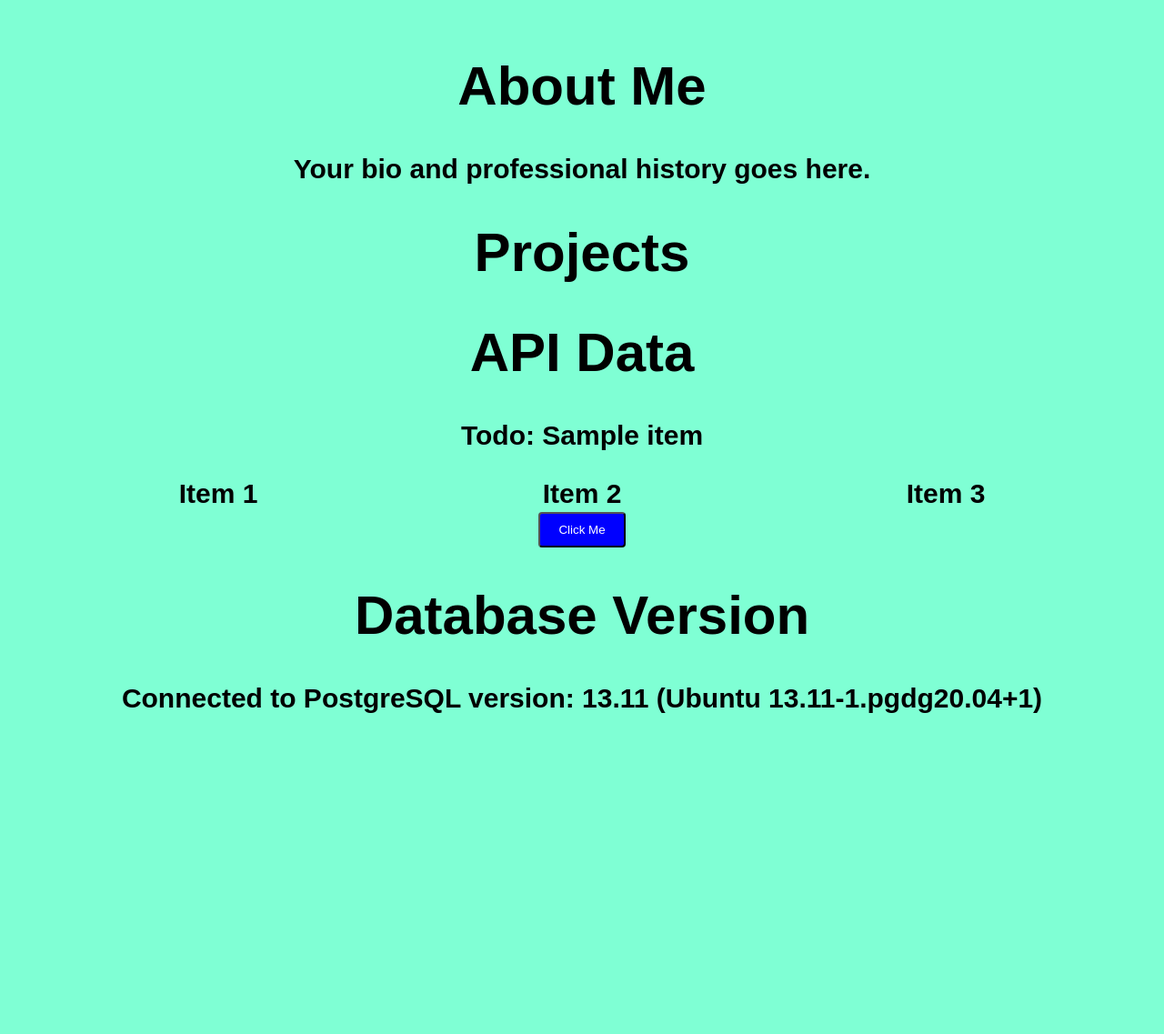
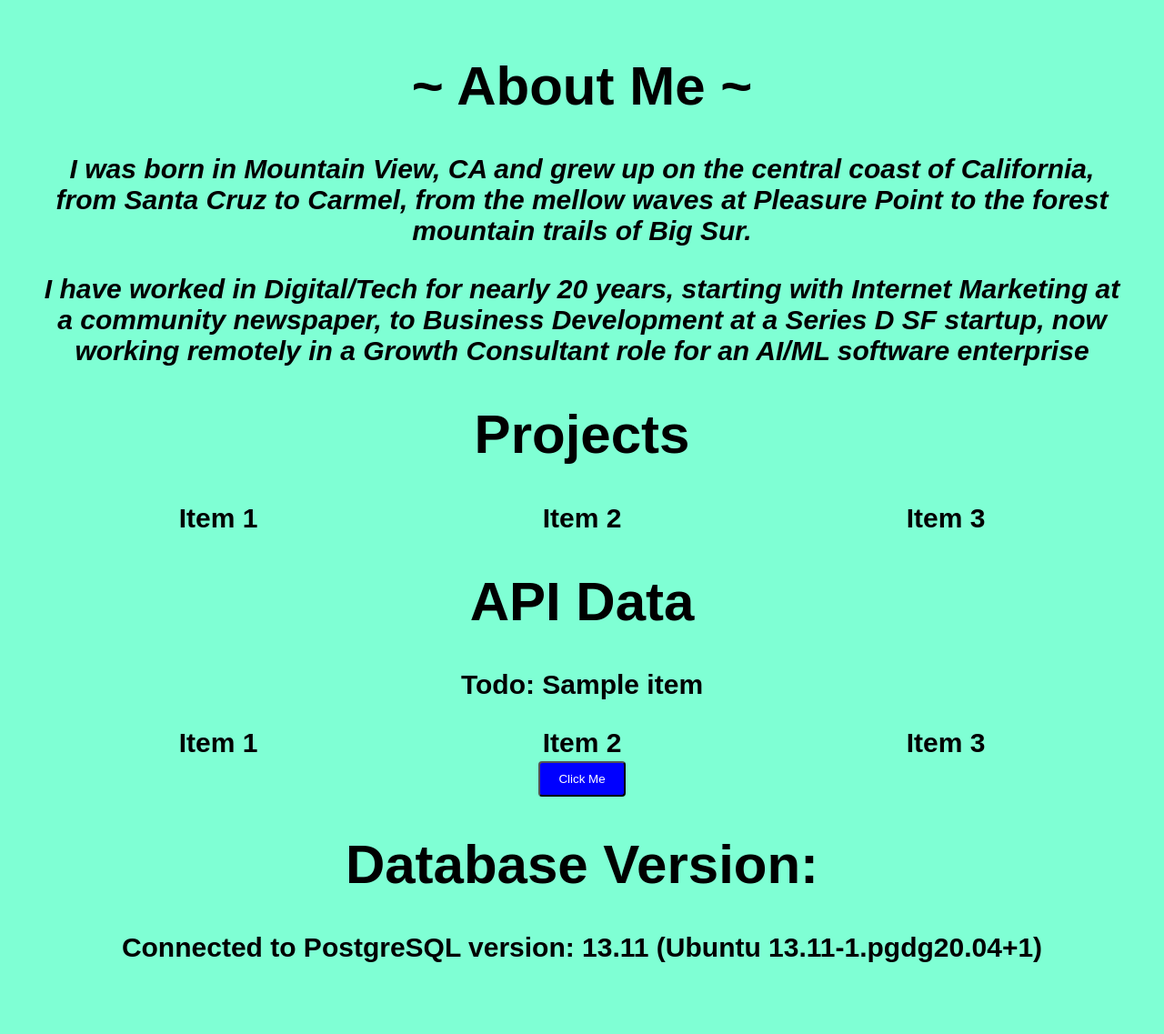
Before and after one commit to 9000HAL/Co.Lab-CT-Software-Dev.-Assess., a Flask app: page / in a window 1280 px wide. Shown: the part 112-1249 px from the top of the page at 91% size. Before the commit the page ends 896 px from the top, so only its background shows below. Run offline with Flask 3, Linux system fonts and the light colour scheme; a database or web service that is not in the repository returns one stand-in record (values such as "Sample title"); data that the repository does not hold is empty; some libraries are stand-ins or nearby versions.

Commit message:
reconfiguring save, greenligght go @4/27pm, sat.9

```diff
--- a/templates/index.html
+++ b/templates/index.html
@@ -17,12 +17,19 @@
     <div style="margin-top: 60px;"> <!-- To avoid overlap with the fixed navbar -->
 
         <div id="bio-section">
-            <h1>About Me</h1>
-            <p>Your bio and professional history goes here.</p>
+            <h1>~ About Me ~</h1>
+            <i><p>I was born in Mountain View, CA and grew up on the central coast of California, from Santa Cruz to Carmel, from the mellow waves at Pleasure Point to the forest mountain trails of Big Sur.</p></i>
+            <i><p>I have worked in Digital/Tech for nearly 20 years, starting with Internet Marketing at a community newspaper, to Business Development at a Series D SF startup, now working remotely in a Growth Consultant role for an AI/ML software enterprise</p></i>
         </div>
 
         <div id="projects-section">
             <h1>Projects</h1>
+            <div class="container">
+                <div class="grid-item">Item 1</div>
+                <div class="grid-item">Item 2</div>
+                <div class="grid-item">Item 3</div>
+                <!-- Add more items here -->
+            </div>
             <!-- Project links -->
         </div>
 
@@ -46,7 +53,7 @@
         </div>
 
         <div id="database-section">
-            <h1>Database Version</h1>
+            <h1>Database Version:</h1>
             <p>Connected to PostgreSQL version: 13.11 (Ubuntu 13.11-1.pgdg20.04+1) {{ version }}</p>
         </div>
 
```
Also changed, not shown: static/ style.css (+75 -32 lines).
